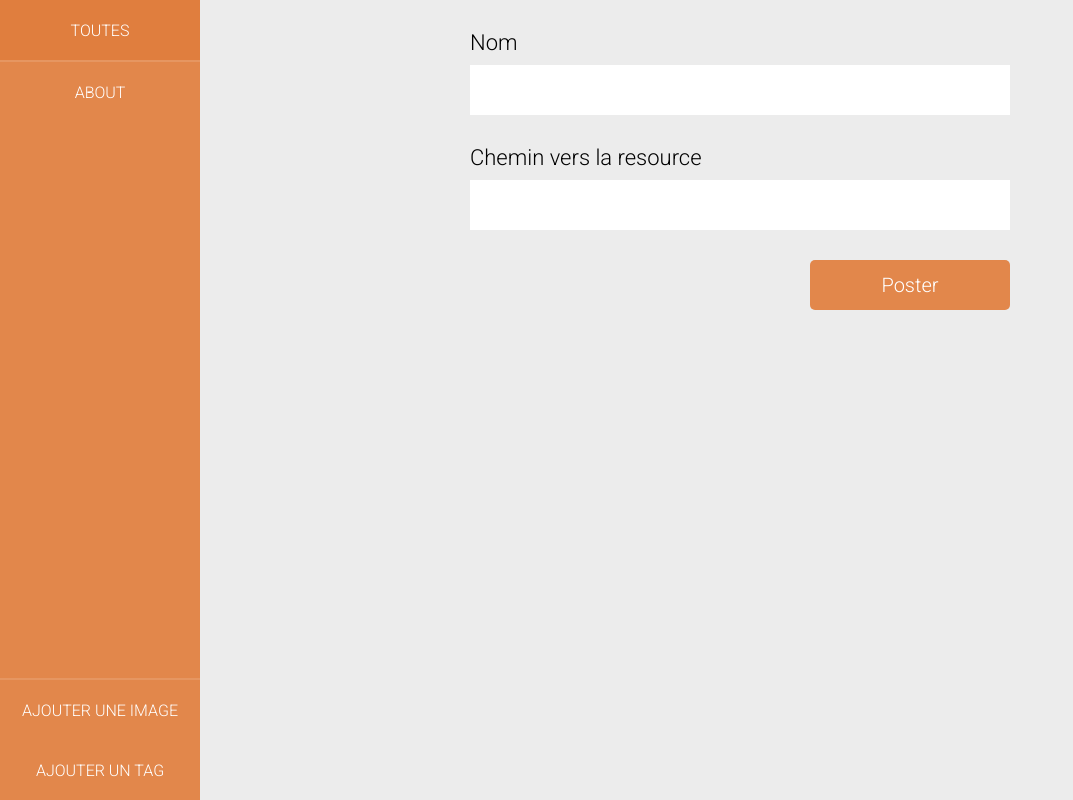
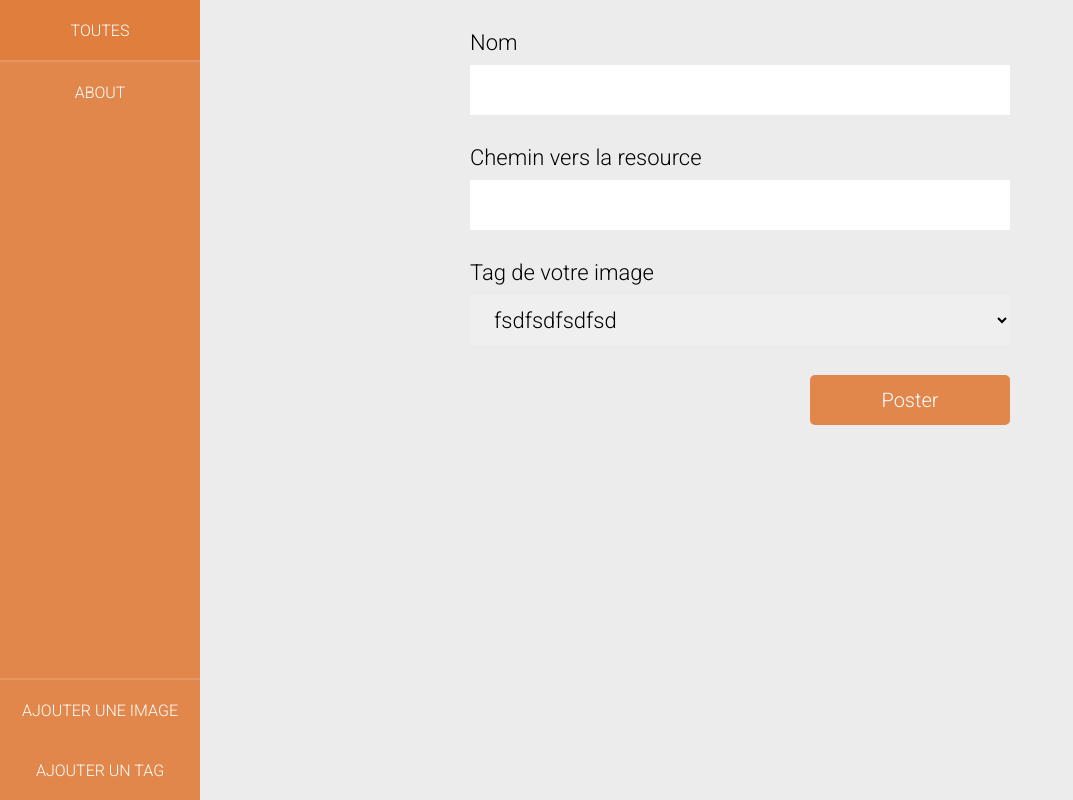
Before and after one commit to L4znet/kept_pwa, a Vue app: page /add_picture in a window 1280 px wide. Shown: the whole page, without its empty margins (0-1073 px from the left). Built offline with nearby package versions, Linux system fonts and the light colour scheme.

Commit message:
Ajout d'un composant select à une vue

```diff
--- a/src/views/AddPicture.vue
+++ b/src/views/AddPicture.vue
@@ -8,6 +8,14 @@
             <label for="">Chemin vers la resource </label>
             <input type="text" @change="uploadImage($event)" id="text-input" name="resource" :placeholder="placeholder">
         </input-form>
+        <select-form>
+            <option>fsdfsdfsdfsd</option>
+            <option>fsdfsdfsdfsd</option>
+            <option>fsdfsdfsdfsd</option>
+            <option>fsdfsdfsdfsd</option>
+            <option>fsdfsdfsdfsd</option>
+        </select-form>
+
         <button-form>Poster</button-form>
     </form-add>
 </template>
@@ -15,12 +23,14 @@
 <script>
     import FormAdd from '../components/FormAdd'
     import InputForm from '../components/elements/InputForm'
+    import SelectForm from '../components/elements/SelectForm'
     import ButtonForm from '../components/elements/ButtonForm'
     export default {
         name: 'AddPicture',
         components: {
             FormAdd,
             InputForm,
+            SelectForm,
             ButtonForm
         }
     }
```
